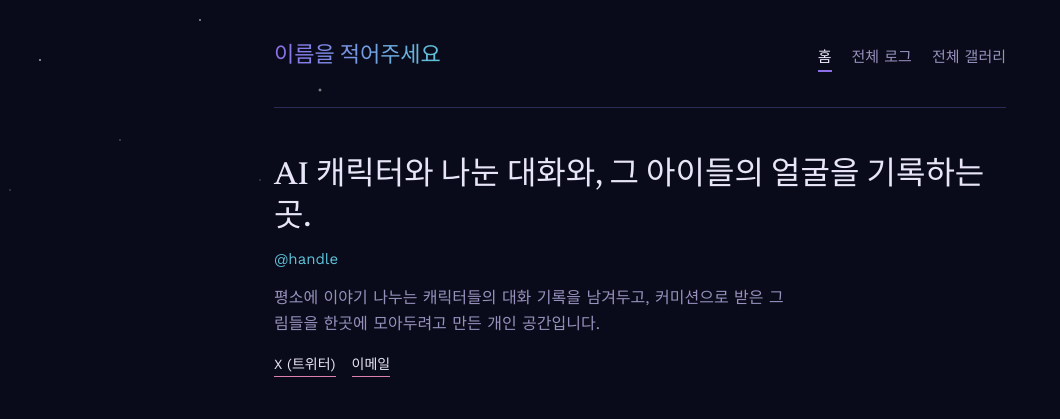
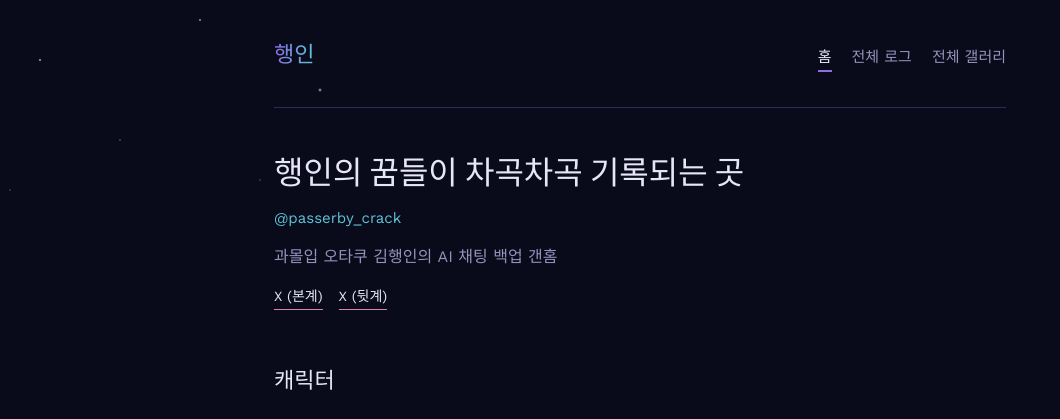
Before and after one commit to terra0653-sudo/personalhomepage, a React (Vite) app: page / in a window 1280 px wide. Shown: the top 419 px of the page, without its empty margins (0-1060 px from the left). Built offline with nearby package versions, Linux system fonts and the light colour scheme; no server answers; the database is empty.

Commit message:
Update siteConfig.js

```diff
--- a/src/siteConfig.js
+++ b/src/siteConfig.js
@@ -1,20 +1,19 @@
 // 이 파일만 고쳐도 홈 화면 내용이 바뀝니다.
 // 레이아웃 코드는 건드리지 않아도 됩니다.
 export const siteConfig = {
-  name: '이름을 적어주세요',
-  handle: '@handle',
-  tagline: 'AI 캐릭터와 나눈 대화와, 그 아이들의 얼굴을 기록하는 곳.',
+  name: '행인',
+  handle: '@passerby_crack',
+  tagline: '행인의 꿈들이 차곡차곡 기록되는 곳',
   bio:
-    '평소에 이야기 나누는 캐릭터들의 대화 기록을 남겨두고, ' +
-    '커미션으로 받은 그림들을 한곳에 모아두려고 만든 개인 공간입니다.',
+    '과몰입 오타쿠 김행인의 AI 채팅 백업 갠홈',
   avatarUrl: '', // 이미지 URL을 넣으면 홈 상단에 표시됩니다.
   links: [
-    { label: 'X (트위터)', url: 'https://x.com/' },
-    { label: '이메일', url: 'mailto:you@example.com' },
+    { label: 'X (본계)', url: 'https://x.com/' },
+    { label: 'X (뒷계)', url: 'mailto:you@example.com' },
   ],
   // 지인들의 개인 홈페이지 배너. 홈 화면 자기소개 바로 아래에 표시되고,
   // 클릭하면 새 탭으로 해당 사이트가 열립니다. 배열을 비워두면 섹션 자체가 안 보여요.
   friends: [
-    // { name: '친구 이름', url: 'https://friend-site.example.com', imageUrl: 'https://...' },
+    // { name: '안단티 님', url: 'https://andanti.dothome.co.kr/', imageUrl: 'https://andanti.dothome.co.kr/data/file/Banner/2b7210cc7f360e6181b3fa32480ae1ac_WumFLw1I_db64a3b46ff04bd05a0bf257046263be788fe2d3.gif' },
   ],
 }
```
